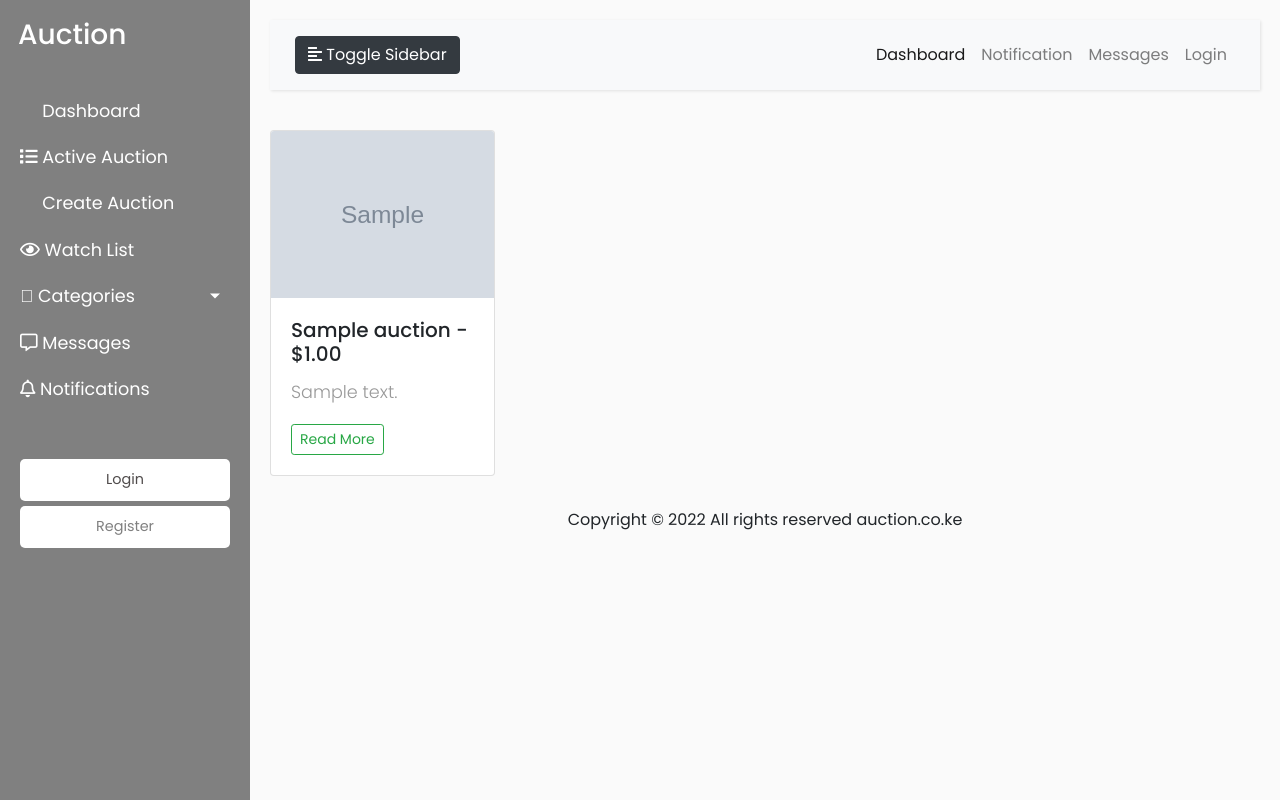
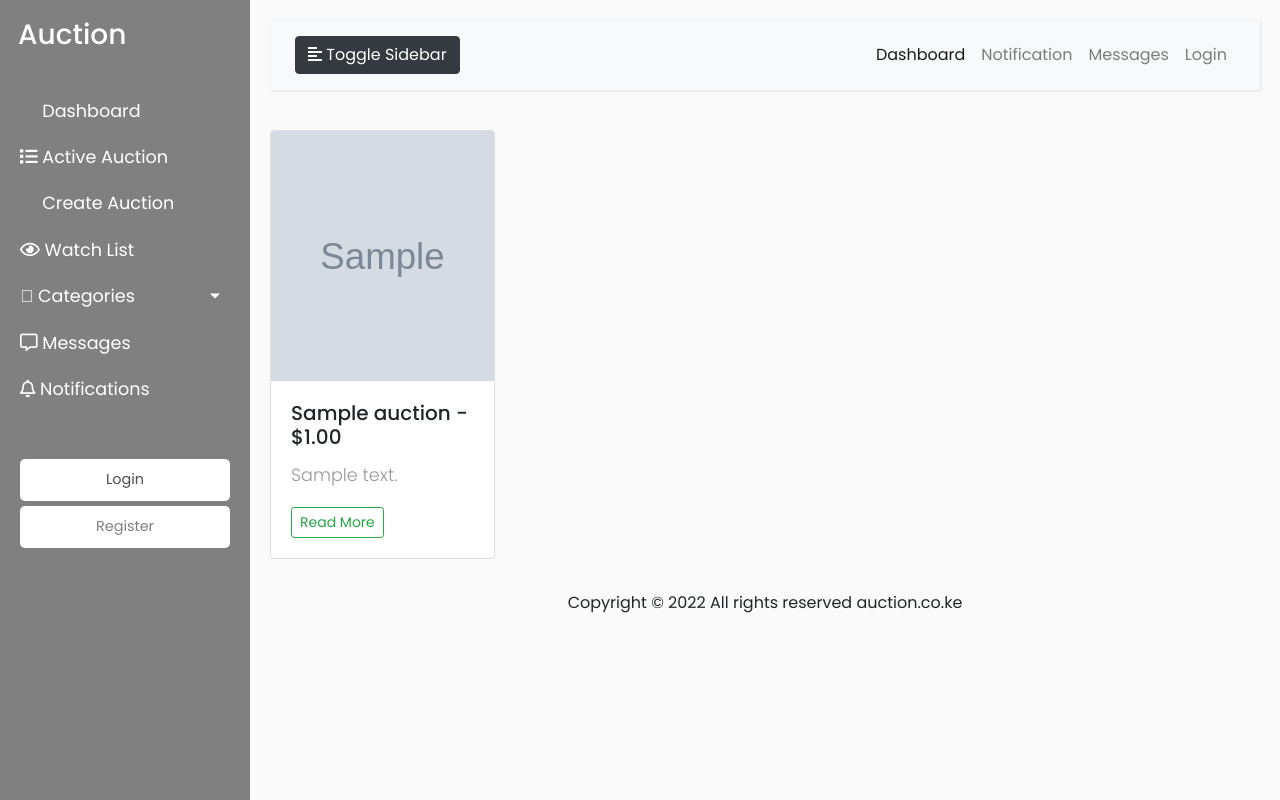
Before and after one commit to WMKCharles/Auction-Site, a Django app: page /active/ in a window 1280 px wide. Run offline with Django 3.2, Linux system fonts and the light colour scheme; tables that the repository leaves empty hold one stand-in row (values such as "Sample post"); grey boxes marked "Sample" are stand-in pictures; some libraries are stand-ins or nearby versions.

Commit message:
marking cards have the same height

```diff
--- a/app/views.py
+++ b/app/views.py
@@ -144,7 +144,7 @@ def active (request):
 
     # Show 3 active auctions per page
     page = request.GET.get('page', 1)
-    paginator = Paginator(auctions, 6)
+    paginator = Paginator(auctions, 8)
     try:
         pages = paginator.page(page)
     except PageNotAnInteger:
--- a/templates/active.html
+++ b/templates/active.html
@@ -5,11 +5,11 @@
 {% block title %}Auctions | {{ title }} {% endblock %}
 
 {% block content %}
-<div class="row">
+<div class="row d-flex align-items-stretch">
     {% for auction in pages %}
     <div class="col-lg-3 col-md-6 col-sm-12 col-xs-12 mb-3">
         <div class="card">
-            <img src="{{auction.image.image.url}}" alt="Product Image" class="card-img-top" style="height:auto;">
+            <img src="{{auction.image.image.url}}" alt="Product Image" class="card-img-top" style="height:250px;">
             <div class="card-body">
             <h5 class="card-title">{{auction.title}} -
                 {% if auction.current_bid %}
```
